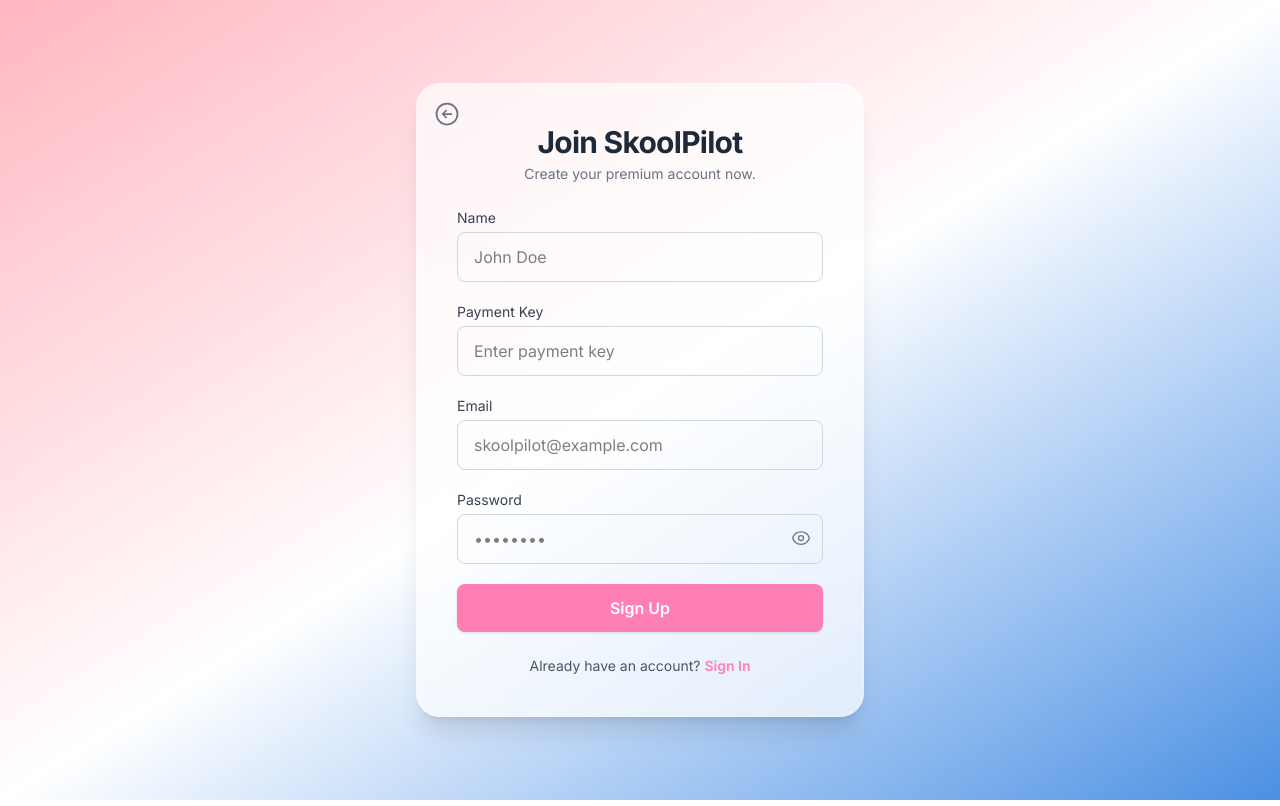
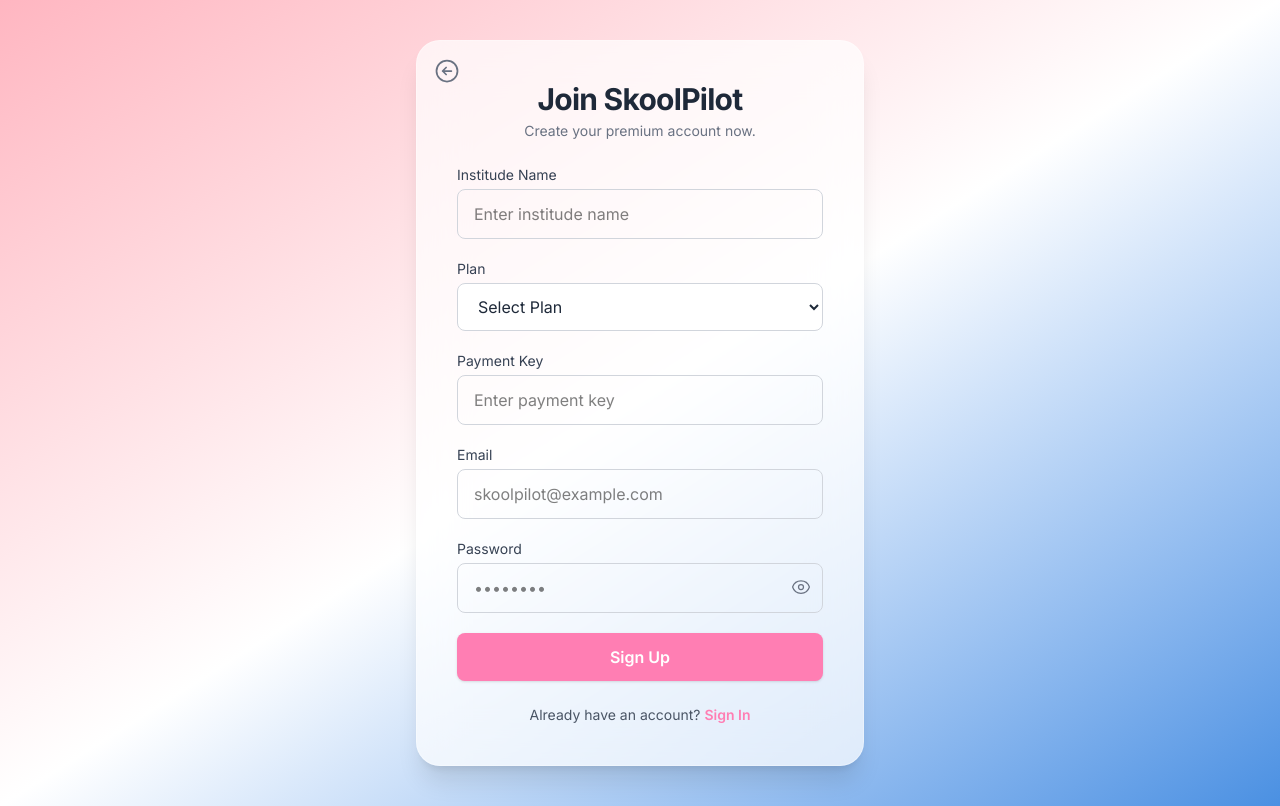
Before and after one commit to AyushGhimire077/SchoolManagement-Frontend, a React (Vite) app: page /auth/admin in a window 1280 px wide. Built offline with nearby package versions, Linux system fonts and the light colour scheme; no server answers.

Commit message:
Added plan fild for admin register

```diff
--- a/src/pages/Auth/Auth.tsx
+++ b/src/pages/Auth/Auth.tsx
@@ -9,6 +9,7 @@ interface FormData {
   email: string;
   password: string;
   paymentKey: string;
+  plan: string;
 }
 
 const AuthPage = () => {
@@ -17,7 +18,8 @@ const AuthPage = () => {
     name: "",
     email: "",
     password: "",
-    paymentKey: ""
+    paymentKey: "",
+    plan: "",
   });
   const [showPassword, setShowPassword] = useState<boolean>(false);
   const [loading, setLoading] = useState<boolean>(false);
@@ -46,7 +48,8 @@ const AuthPage = () => {
 
   const { login, register } = useAuthStore();
 
-  const handleChange = (e: ChangeEvent<HTMLInputElement>) => {
+  const handleChange = (e: ChangeEvent<HTMLInputElement | HTMLSelectElement>) => {
+
     const { name, value } = e.target;
     setFormData({
       ...formData,
@@ -56,7 +59,7 @@ const AuthPage = () => {
 
   const toggleMode = () => {
     setIsRegister(!isRegister);
-    setFormData({ name: "", paymentKey: "", email: "", password: "" });
+    setFormData({ name: "", paymentKey: "", email: "", password: "", plan: "" });
   };
 
   const handleSubmit = async (e: FormEvent) => {
@@ -122,20 +125,50 @@ const AuthPage = () => {
         </motion.div>
 
         <form onSubmit={handleSubmit} className="space-y-5">
+          {/* For register */}
           {isRegister && (
             <>
+              {/* company name */}
               <motion.div variants={itemVariants}>
-                <label className="text-sm font-medium text-gray-700 mb-1 block">Name</label>
+                <label className="text-sm font-medium text-gray-700 mb-1 block">Institude Name</label>
                 <input
                   type="text"
                   name="name"
                   required
-                  value={formData.name}
+                  value={formData?.name}
                   onChange={handleChange}
-                  placeholder="John Doe"
+                  placeholder="Enter institude name"
                   className="w-full px-4 py-3 rounded-lg border border-gray-300 focus:ring-2 focus:ring-[#FF7EB3] focus:outline-none"
                 />
               </motion.div>
+              <motion.div variants={itemVariants}>
+                <label className="text-sm font-medium text-gray-700 mb-1 block">
+                  Plan
+                </label>
+                <select
+                  name="plan"
+                  value={formData.plan}
+                  onChange={handleChange}
+                  required
+                  className="w-full px-4 py-3 rounded-lg border border-gray-300 text-gray-800 bg-white focus:ring-2 focus:ring-[#FF7EB3] focus:outline-none transition duration-150 ease-in-out"
+                >
+                  <option value="" disabled className="text-gray-400">
+                    Select Plan
+                  </option>
+                  <option
+                    value="basic"
+                  >
+                    Basic
+                  </option>
+                  <option
+                    value="premium"
+                  >
+                    Premium
+                  </option>
+                </select>
+              </motion.div>
+
+
             </>
           )}
           <motion.div variants={itemVariants}>
@@ -211,7 +244,7 @@ const AuthPage = () => {
             initial={{ opacity: 0, y: 10 }}
             animate={{ opacity: 1, y: 0 }}
             exit={{ opacity: 0, y: -10 }}
-            className="mt-6 text-sm text-center text-gray-600"
+            className="mt-6 text-center text-sm text-gray-600"
           >
             {isRegister ? (
               <>
--- a/src/store/auth/IAuth.ts
+++ b/src/store/auth/IAuth.ts
@@ -9,6 +9,7 @@ export interface IRegister {
     email: string;
     password: string;
     paymentKey: string;
+    plan: string;
 }
 
 export interface IAuthStore {
--- a/src/store/auth/authStore.ts
+++ b/src/store/auth/authStore.ts
@@ -4,13 +4,18 @@ import { ADMIN_API_ENDPOINTS, BASE_URL } from "../../global/api";
 import { IAuthStore, ILogin, IRegister } from "./IAuth";
 import { create } from "zustand";
 
-export const useAuthStore = create<IAuthStore>((set) => ({
+export const useAuthStore = create<IAuthStore>(() => ({
+
+    // Actions
+
+    // login
     login: async ({ email, password, paymentKey }: ILogin) => {
         try {
             const { data } = await axios.post(`${BASE_URL}${ADMIN_API_ENDPOINTS.LOGIN}`, {
                 email,
                 password,
                 paymentKey,
+
             }, {
                 withCredentials: true,
             });
@@ -21,19 +26,21 @@ export const useAuthStore = create<IAuthStore>((set) => ({
             } else {
                 toast.error(data.message || "Login failed");
             }
-        } catch (error: any) {
+        }catch (error: any) {
             toast.error(error.response?.data?.message || "Something went wrong");
             console.error(error);
         }
     },
 
-    register: async ({ name, email, password, paymentKey }: IRegister) => {
+    // register
+    register: async ({ name, email, password, paymentKey, plan }: IRegister) => {
         try {
             const { data } = await axios.post(`${BASE_URL}${ADMIN_API_ENDPOINTS.REGISTER}`, {
                 name,
                 email,
                 password,
                 paymentKey,
+                plan
             }, {
                 withCredentials: true,
             });
```
Also changed, not shown: src/App.tsx (line endings or trailing spaces), src/store/main/ICheck.ts (added), src/store/main/checkLogStore.ts (added).
